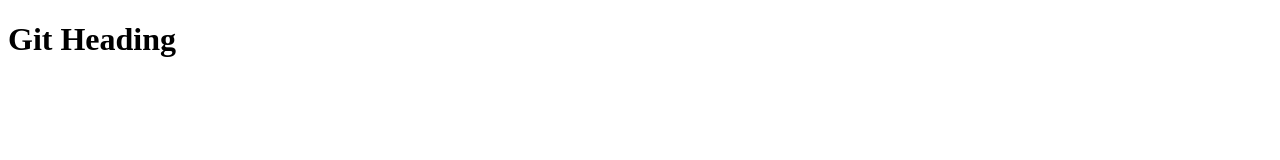
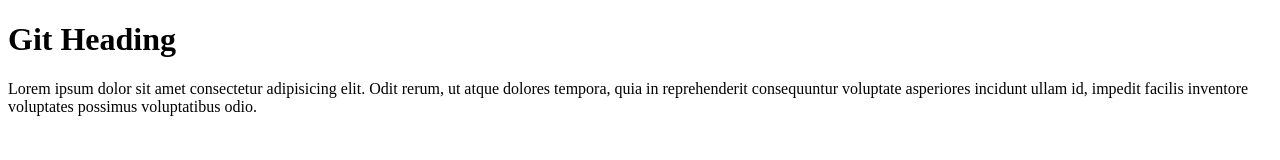
Before and after one commit to Keesh09/test-repo, a plain HTML site: page index.html in a window 1280 px wide. Drawn offline with Linux system fonts and the light colour scheme.

Commit message:
add p tag

```diff
--- a/index.html
+++ b/index.html
@@ -9,6 +9,9 @@
 
 <body>
     <h1>Git Heading</h1>
+    <p>Lorem ipsum dolor sit amet consectetur adipisicing elit. Odit rerum, ut atque dolores tempora, quia in
+        reprehenderit consequuntur voluptate asperiores incidunt ullam id, impedit facilis inventore voluptates possimus
+        voluptatibus odio.</p>
 </body>
 
 </html>
```
